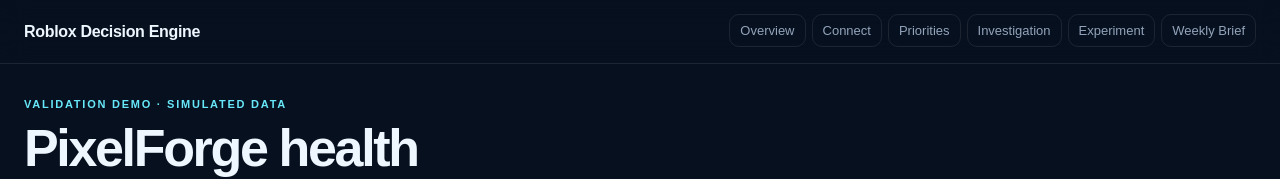
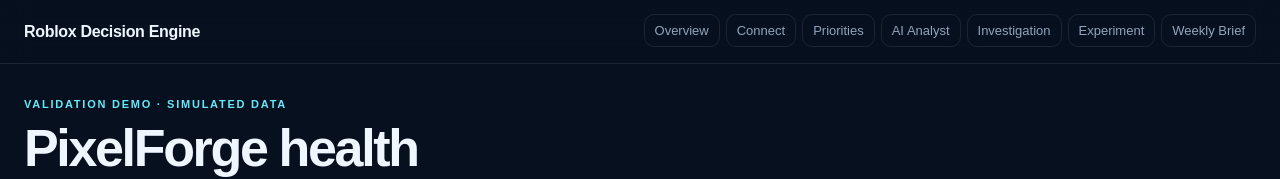
Before and after one commit to danielwauer-maker/roblox-decision-engine, a Next.js app in the folder apps/web/: page /demo in a window 1280 px wide. Shown: the top 179 px of the page. Built offline with nearby package versions, Linux system fonts and the light colour scheme.

Commit message:
feat(r5): add AI Analyst demo navigation

```diff
--- a/apps/web/app/demo/_components.tsx
+++ b/apps/web/app/demo/_components.tsx
@@ -4,6 +4,7 @@ const nav = [
   ["Overview", "/demo"],
   ["Connect", "/demo/connect"],
   ["Priorities", "/demo/priorities"],
+  ["AI Analyst", "/demo/analyst"],
   ["Investigation", "/demo/investigation"],
   ["Experiment", "/demo/experiment"],
   ["Weekly Brief", "/demo/report"],
```
